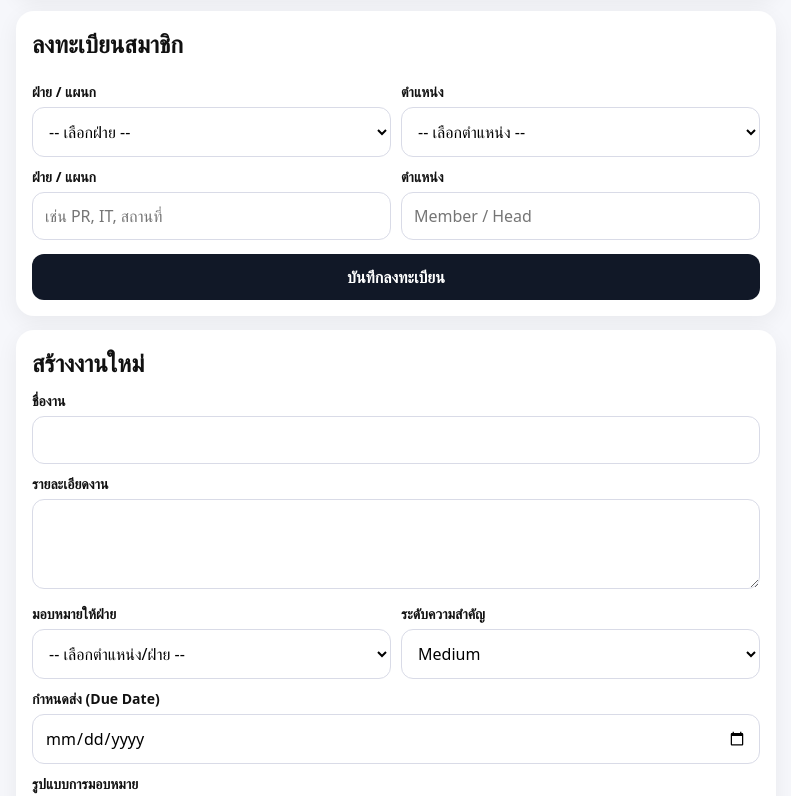
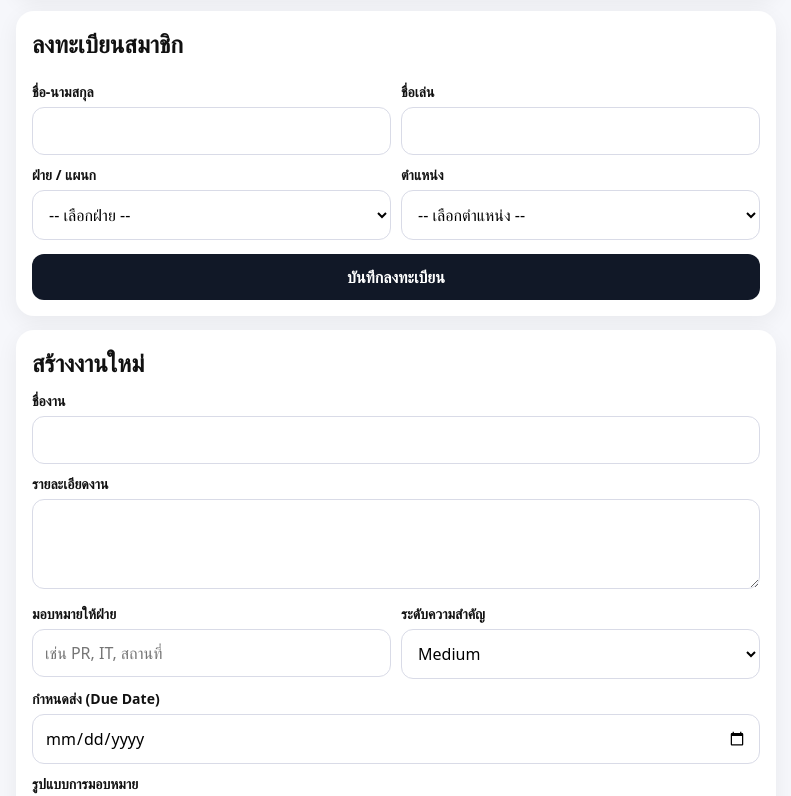
Before and after one commit to Muxlsxd/ClubBot, a website: page public/index.html in a window 1280 px wide. Shown: the part 124-920 px from the top of the page, without its empty margins (244-1035 px from the left). Drawn offline with Linux system fonts and the light colour scheme.

Commit message:
Update registration form with dropdowns

```diff
--- a/public/index.html
+++ b/public/index.html
@@ -76,6 +76,17 @@
       <form id="registerForm">
         <div class="row">
           <div>
+            <label>ชื่อ-นามสกุล</label>
+            <input name="fullName" required>
+          </div>
+          <div>
+            <label>ชื่อเล่น</label>
+            <input name="nickname" required>
+          </div>
+        </div>
+
+       <div class="row">
+          <div>
             <label>ฝ่าย / แผนก</label>
             <select name="department" required>
               <option value="" disabled selected>-- เลือกฝ่าย --</option>
@@ -110,17 +121,6 @@
           </div>
         </div>
 
-        <div class="row">
-          <div>
-            <label>ฝ่าย / แผนก</label>
-            <input name="department" placeholder="เช่น PR, IT, สถานที่" required>
-          </div>
-          <div>
-            <label>ตำแหน่ง</label>
-            <input name="position" placeholder="Member / Head" default="Member">
-          </div>
-        </div>
-
         <input type="hidden" name="lineUid" id="regLineUid">
         <button type="submit">บันทึกลงทะเบียน</button>
       </form>
@@ -140,27 +140,7 @@
         <div class="row">
           <div>
             <label>มอบหมายให้ฝ่าย</label>
-            <select name="department" required>
-  <option value="" disabled selected>-- เลือกตำแหน่ง/ฝ่าย --</option>
-  <option value="ประธานโครงการ">ประธานโครงการ</option>
-  <option value="รองประธานโครงการ">รองประธานโครงการ</option>
-  <option value="เลขานุการ">เลขานุการ</option>
-  <option value="เหรัญญิก">เหรัญญิก</option>
-  <option value="ทะเบียน">ทะเบียน</option>
-  <option value="สวัสดิการ">สวัสดิการ</option>
-  <option value="พัสดุ">พัสดุ</option>
-  <option value="Run script">Run script</option>
-  <option value="ช่างภาพ">ช่างภาพ</option>
-  <option value="วิชาการ">วิชาการ</option>
-  <option value="นันทนาการ">นันทนาการ</option>
-  <option value="ศิลป์">ศิลป์</option>
-  <option value="เอกสาร">เอกสาร</option>
-  <option value="พยาบาล">พยาบาล</option>
-  <option value="สถานที่">สถานที่</option>
-  <option value="กราฟฟิก">กราฟฟิก</option>
-  <option value="สปอนเซอร์">สปอนเซอร์</option>
-  <option value="ประชาสัมพันธ์">ประชาสัมพันธ์</option>
-</select>
+            <input name="department" placeholder="เช่น PR, IT, สถานที่" required>
           </div>
           <div>
             <label>ระดับความสำคัญ</label>
```
